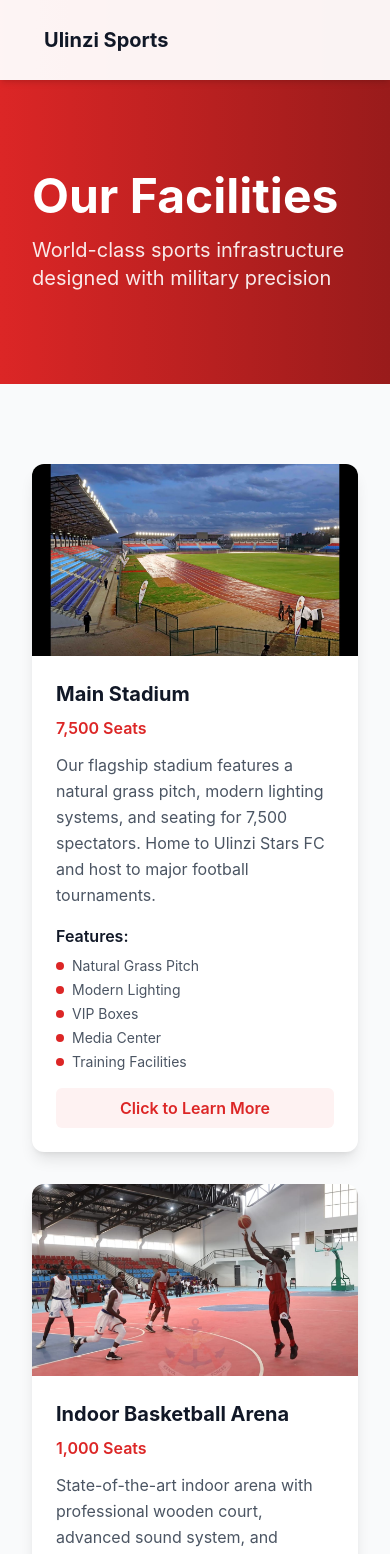
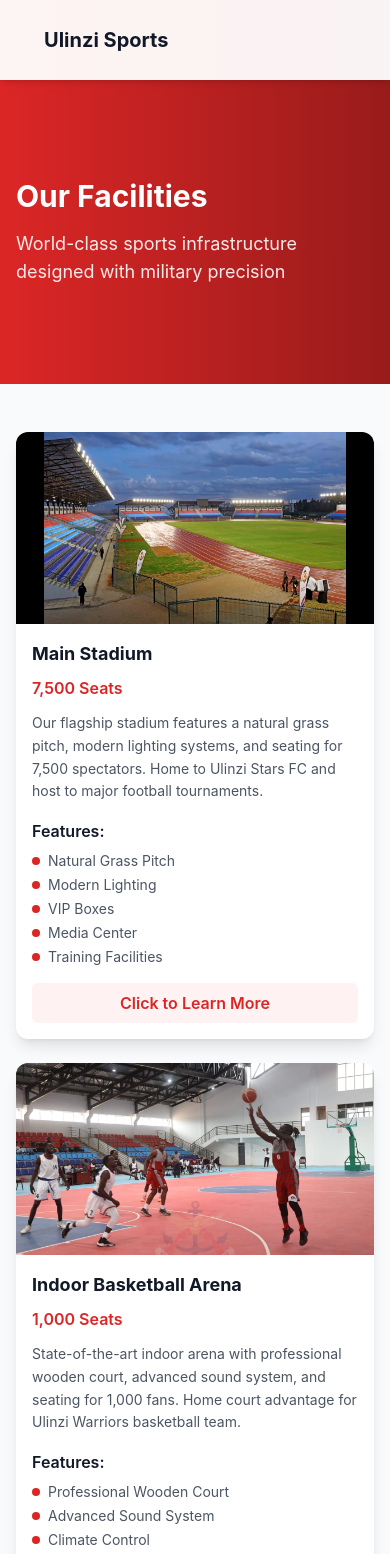
Before and after one commit to kiokomutunga/ulinzi-arena-hub, a React (Vite) app: page /facilities in a window 390 px wide. Shown: the top 1554 px of the page. Built offline with nearby package versions, Linux system fonts and the light colour scheme.

Commit message:
Make facility cards linkable
Ensure all facility cards on the Facilities page are clickable and navigate to their respective pages. Also, check for mobile responsiveness.

```diff
--- a/src/pages/Facilities.tsx
+++ b/src/pages/Facilities.tsx
@@ -1,6 +1,6 @@
 
 import Header from "@/components/Header";
-import { useNavigate } from "react-router-dom";
+import { useNavigate, Link } from "react-router-dom";
 
 const Facilities = () => {
   const navigate = useNavigate();
@@ -56,21 +56,16 @@ const Facilities = () => {
     }
   ];
 
-  const handleFacilityClick = (link: string) => {
-    console.log('Facility clicked, navigating to:', link);
-    navigate(link);
-  };
-
   return (
     <div className="min-h-screen bg-white">
       <Header />
 
       {/* Hero Section */}
       <div className="relative h-96 bg-gradient-to-r from-red-600 to-red-800 text-white pt-20">
-        <div className="max-w-7xl mx-auto px-8 h-full flex items-center">
+        <div className="max-w-7xl mx-auto px-4 sm:px-6 lg:px-8 h-full flex items-center">
           <div>
-            <h1 className="text-5xl font-bold mb-4">Our Facilities</h1>
-            <p className="text-xl opacity-90">
+            <h1 className="text-3xl sm:text-4xl lg:text-5xl font-bold mb-4">Our Facilities</h1>
+            <p className="text-lg sm:text-xl opacity-90">
               World-class sports infrastructure designed with military precision
             </p>
           </div>
@@ -78,14 +73,14 @@ const Facilities = () => {
       </div>
 
       {/* Facilities Grid */}
-      <div className="py-20 bg-gray-50">
-        <div className="max-w-7xl mx-auto px-8">
-          <div className="grid md:grid-cols-2 lg:grid-cols-3 gap-8">
+      <div className="py-12 sm:py-16 lg:py-20 bg-gray-50">
+        <div className="max-w-7xl mx-auto px-4 sm:px-6 lg:px-8">
+          <div className="grid grid-cols-1 md:grid-cols-2 lg:grid-cols-3 gap-6 sm:gap-8">
             {facilities.map((facility, index) => (
-              <div
+              <Link
                 key={index}
-                className="bg-white rounded-xl shadow-lg overflow-hidden hover:shadow-2xl transition-all duration-300 cursor-pointer transform hover:-translate-y-1"
-                onClick={() => handleFacilityClick(facility.link)}
+                to={facility.link}
+                className="block bg-white rounded-xl shadow-lg overflow-hidden hover:shadow-2xl transition-all duration-300 transform hover:-translate-y-1 focus:outline-none focus:ring-2 focus:ring-red-500 focus:ring-offset-2"
               >
                 <div className="h-48 overflow-hidden">
                   <img
@@ -94,17 +89,17 @@ const Facilities = () => {
                     className="w-full h-full object-cover hover:scale-105 transition-transform duration-300"
                   />
                 </div>
-                <div className="p-6">
-                  <h3 className="text-xl font-bold text-gray-900 mb-2">{facility.name}</h3>
+                <div className="p-4 sm:p-6">
+                  <h3 className="text-lg sm:text-xl font-bold text-gray-900 mb-2">{facility.name}</h3>
                   <p className="text-red-600 font-semibold mb-3">{facility.capacity}</p>
-                  <p className="text-gray-600 mb-4 leading-relaxed">{facility.description}</p>
+                  <p className="text-gray-600 mb-4 leading-relaxed text-sm sm:text-base">{facility.description}</p>
 
                   <div className="mb-4">
                     <h4 className="font-semibold text-gray-900 mb-2">Features:</h4>
                     <ul className="text-sm text-gray-600 space-y-1">
                       {facility.features.map((feature, featureIndex) => (
                         <li key={featureIndex} className="flex items-center">
-                          <span className="w-2 h-2 bg-red-600 rounded-full mr-2"></span>
+                          <span className="w-2 h-2 bg-red-600 rounded-full mr-2 flex-shrink-0"></span>
                           {feature}
                         </li>
                       ))}
@@ -115,29 +110,29 @@ const Facilities = () => {
                     Click to Learn More
                   </div>
                 </div>
-              </div>
+              </Link>
             ))}
           </div>
         </div>
       </div>
 
       {/* CTA Section */}
-      <div className="py-20 bg-red-600 text-white">
-        <div className="max-w-7xl mx-auto px-8 text-center">
-          <h2 className="text-4xl font-bold mb-4">Ready to Experience Excellence?</h2>
-          <p className="text-xl mb-8 opacity-90">
+      <div className="py-12 sm:py-16 lg:py-20 bg-red-600 text-white">
+        <div className="max-w-7xl mx-auto px-4 sm:px-6 lg:px-8 text-center">
+          <h2 className="text-3xl sm:text-4xl font-bold mb-4">Ready to Experience Excellence?</h2>
+          <p className="text-lg sm:text-xl mb-8 opacity-90">
             Book your preferred facility and join the legacy of champions
           </p>
           <div className="flex flex-col sm:flex-row gap-4 justify-center">
             <button
               onClick={() => navigate('/booking')}
-              className="bg-white text-red-600 hover:bg-gray-100 px-8 py-4 rounded-md text-lg font-semibold transition-colors duration-300"
+              className="bg-white text-red-600 hover:bg-gray-100 px-6 sm:px-8 py-3 sm:py-4 rounded-md text-base sm:text-lg font-semibold transition-colors duration-300"
             >
               Book Now
             </button>
             <button
               onClick={() => navigate('/')}
-              className="border-2 border-white text-white hover:bg-white hover:text-red-600 px-8 py-4 rounded-md text-lg font-semibold transition-all duration-300"
+              className="border-2 border-white text-white hover:bg-white hover:text-red-600 px-6 sm:px-8 py-3 sm:py-4 rounded-md text-base sm:text-lg font-semibold transition-all duration-300"
             >
               Back to Home
             </button>
```
